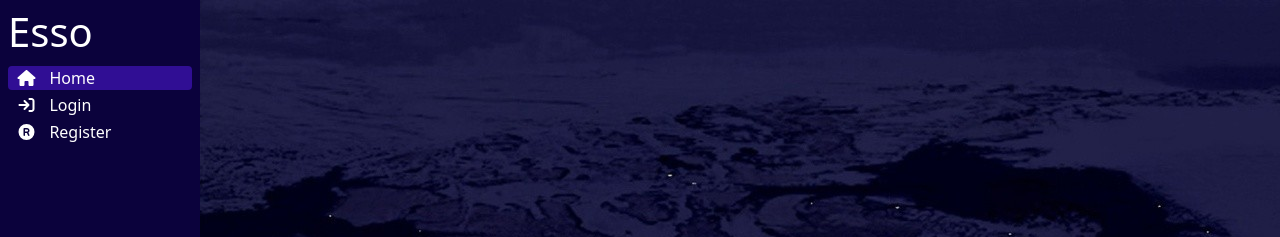
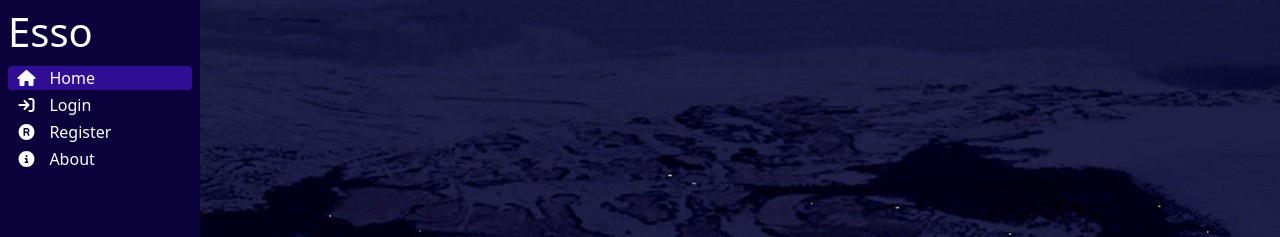
Before and after one commit to smnravci/EssoAutomationProject-Frontend, a Vue app: page / in a window 1280 px wide. Shown: the top 237 px of the page. Built offline with nearby package versions, Linux system fonts and the light colour scheme.

Commit message:
Vue-sidebar added.

```diff
--- a/src/components/sidebar/Sidebar.vue
+++ b/src/components/sidebar/Sidebar.vue
@@ -9,6 +9,7 @@
         <SidebarLink to="/" icon="fas fa-home">Home</SidebarLink>
         <SidebarLink to="/login" icon="fa fa-sign-in">Login</SidebarLink>
         <SidebarLink to="/register" icon="fa fa-registered">Register</SidebarLink>
+        <SidebarLink to="/about" icon="fa fa-info-circle">About</SidebarLink>
 
         <span class="collapse-icon"
               :class="{'rotate-180': collapsed }"
```
